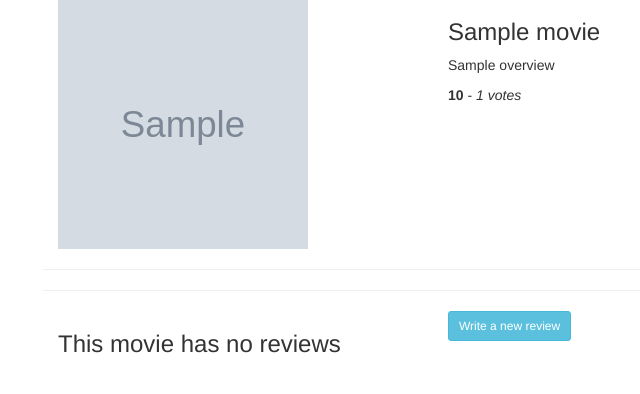
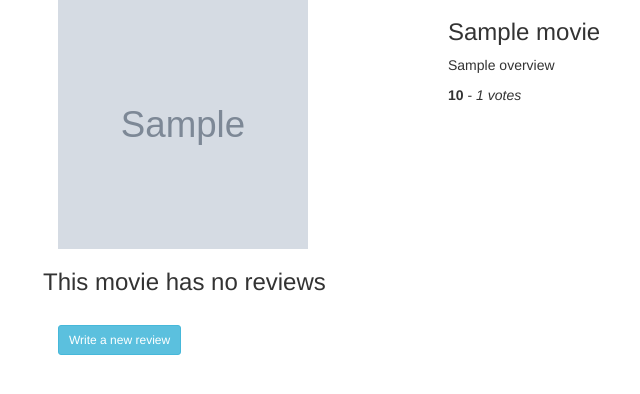
Before and after one commit to danielevans-999/watchlist-pract, a Flask app: template app/templates/movie.html in a window 1280 px wide. Shown: the part 73-467 px from the top of the page, without its empty margins (12-652 px from the left). Run offline with Flask 2, Linux system fonts and the light colour scheme; the template is opened without the code that fills it: most values are stand-ins (such as "Sample title", 1, 10 or a date in 2020); grey boxes marked "Sample" are stand-in pictures; some libraries are stand-ins or nearby versions.

Commit message:
Changes the layout of the page

```diff
--- a/app/templates/macros.html
+++ b/app/templates/macros.html
@@ -32,8 +32,8 @@
 <!-- Display review macro -->
 {% macro displayReviews(review_list) %}
 {% for  review in review_list %}
-<div class="col-xs-12 col-sm-4 col-md-4 col-lg-4 review-card">
-    <h2>{{ review.title}}</h2>
+<div class="col-xs-12 col-sm-12  review-card">
+    <h5>{{ review.title}}</h5>
     <p>{{ review.review | truncate(30)}}</p>
 </div>
 {% endfor %}
--- a/app/templates/movie.html
+++ b/app/templates/movie.html
@@ -16,16 +16,14 @@
         </div>
     </div>
     <div class="row pt-3">
+
+        {% if reviews %}
+        <h1>Reviews</h1>
         <hr>
-        <hr>
-        <div class="col-sm-12 col-md-6 col-lg-4 movie-details">
-            {% if reviews %}
-            <h1>Reviews</h1>
-            {{macro.displayReviews(reviews)}}
-            {% else %}
-            <h3>This movie has no reviews</h3>
-            <br>
-        </div>
+        {{macro.displayReviews(reviews)}}
+        {% else %}
+        <h3>This movie has no reviews</h3>
+        <br>
         <div class="col-sm-12 col-md-6 col-lg-4 movie-details">
             <a class="btn btn-info btn-sm text-center" href="/movie/review/new/{{movie.id}}"> Write a new review</a>
         </div>
```
